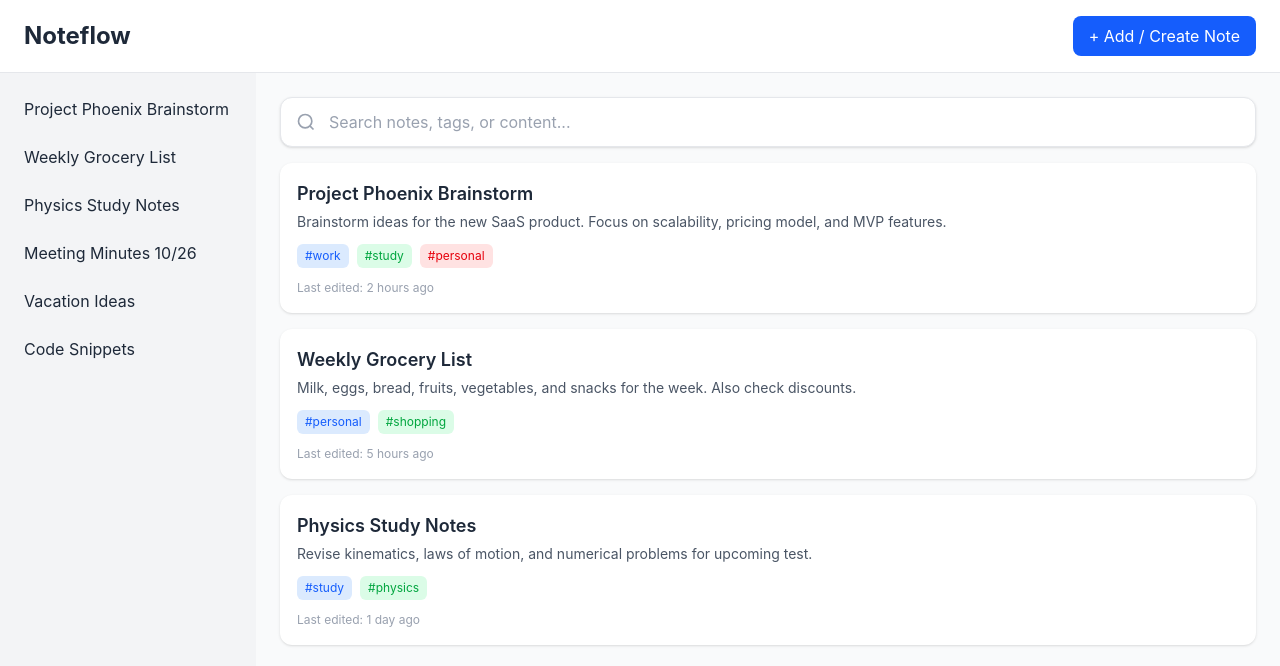
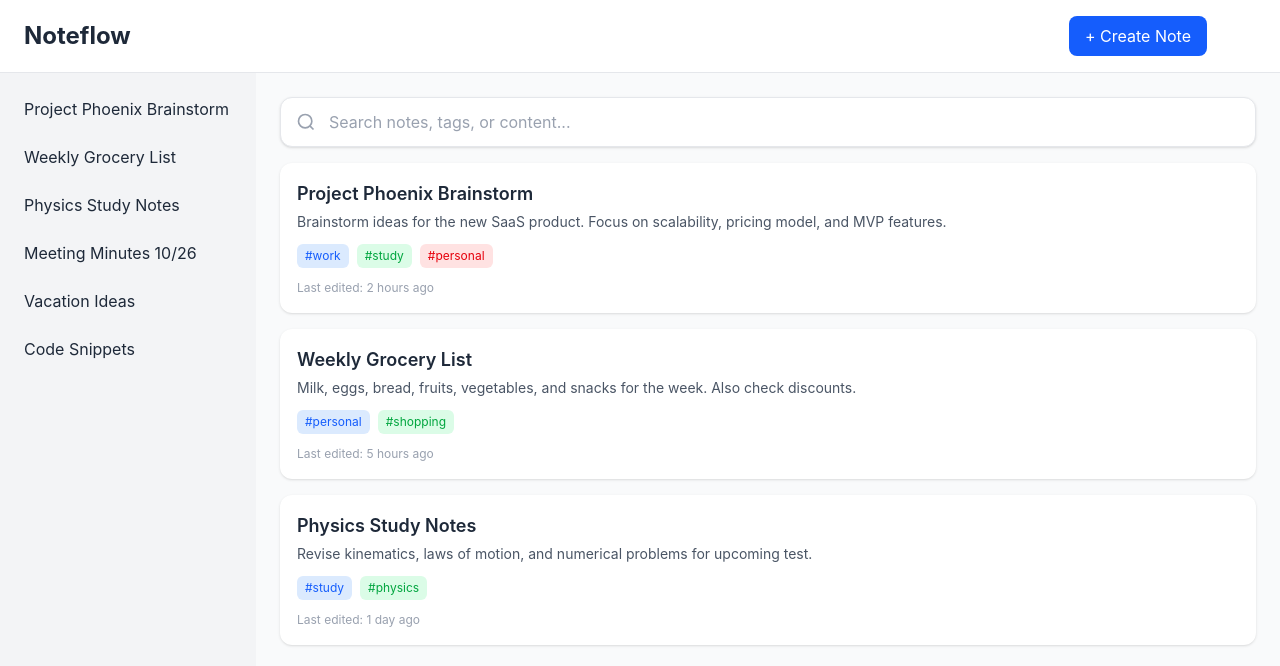
Before and after one commit to bhargablinx/noteflow, a React (Vite) app: page / in a window 1280 px wide. Shown: the top 666 px of the page. Built offline with nearby package versions, Linux system fonts and the light colour scheme.

Commit message:
Update header to add light/ dark mode switcher

```diff
--- a/index.html
+++ b/index.html
@@ -5,6 +5,10 @@
         <link rel="icon" type="image/svg+xml" href="/favicon.svg" />
         <meta name="viewport" content="width=device-width, initial-scale=1.0" />
         <link rel="stylesheet" href="/src/index.css" />
+        <script
+            src="https://kit.fontawesome.com/5593a2500e.js"
+            crossorigin="anonymous"
+        ></script>
         <title>Noteflow</title>
     </head>
     <body>
--- a/src/components/Header.jsx
+++ b/src/components/Header.jsx
@@ -11,13 +11,16 @@ export default function Header() {
                 Noteflow
             </h1>
 
+            <div className="flex items-center gap-[25px]">
                 <button
                     className="bg-blue-600 hover:bg-blue-700
                         text-white px-4 py-2 rounded-lg
                         transition-colors duration-200"
                 >
-                + Add / Create Note
+                    + Create Note
                 </button>
+                <i class="fa-solid fa-sun text-2xl text-white cursor-pointer"></i>
+            </div>
         </header>
     );
 }
```
Lines whose indentation alone changed are shown as unchanged.
